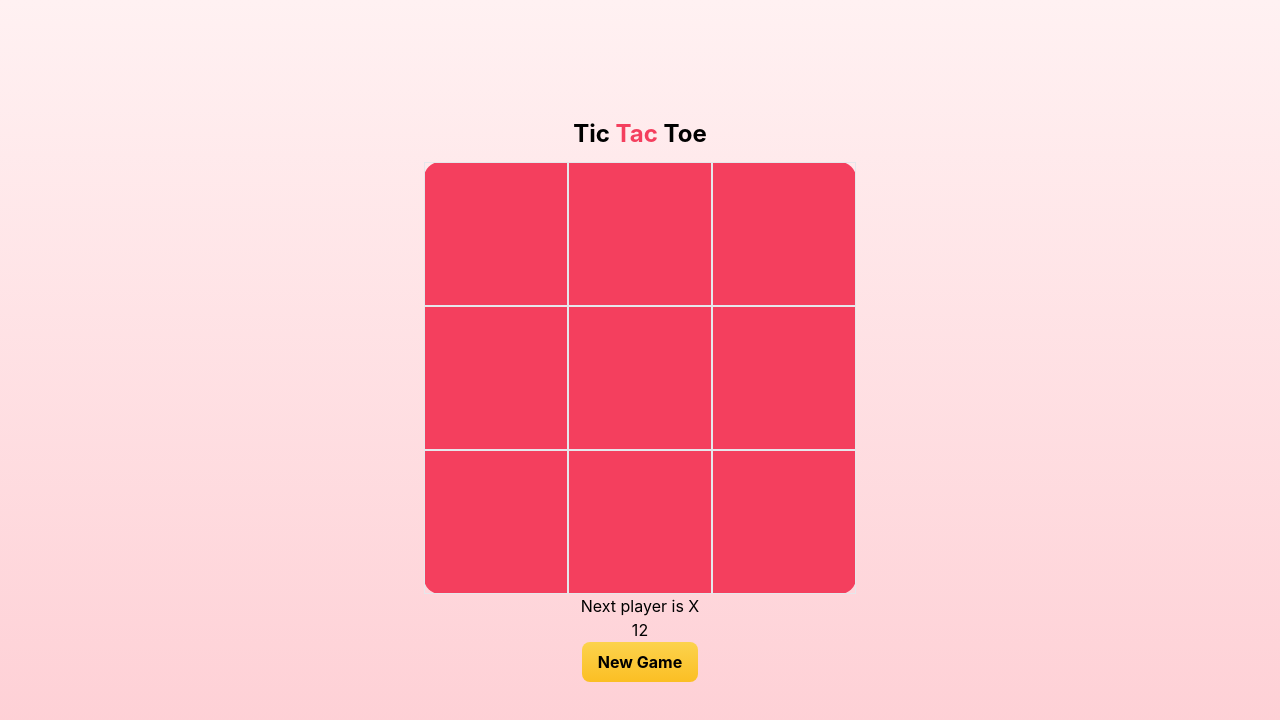
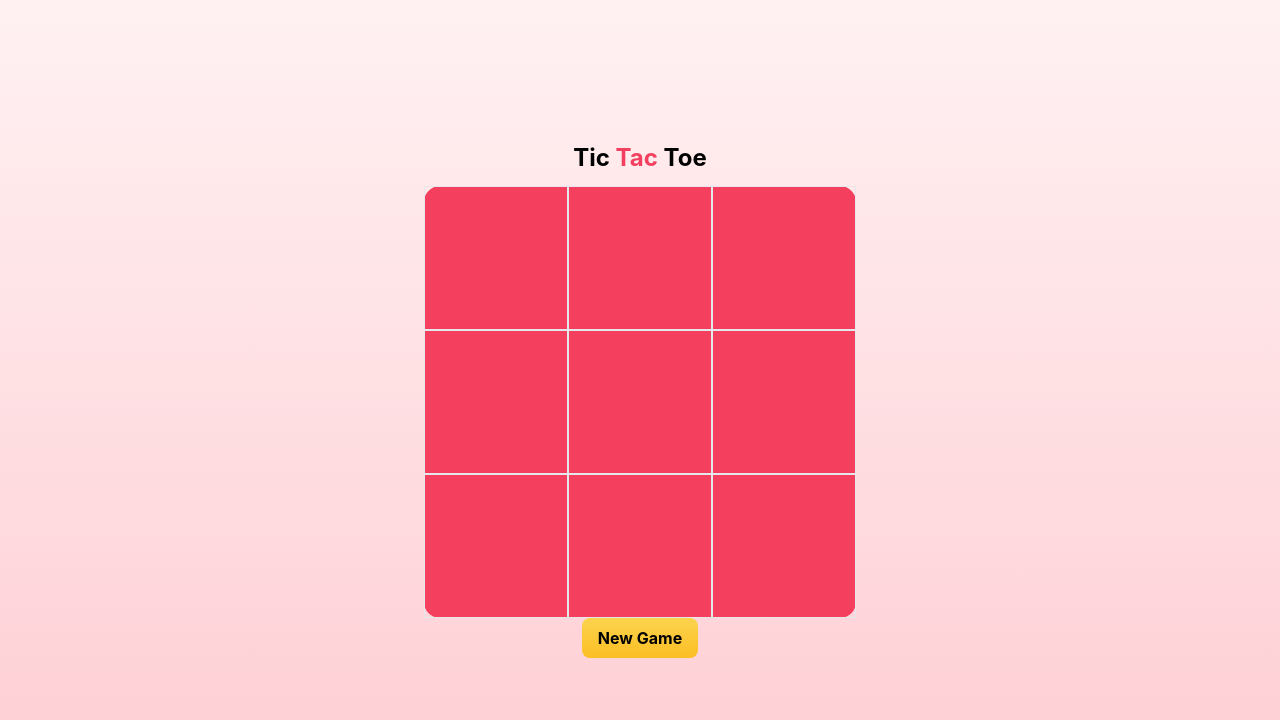
Before and after one commit to fs98/tic-tac-toe, a React (Create React App) app: page / in a window 1280 px wide. Shown: the top 720 px of the page. Built offline with nearby package versions, Linux system fonts and the light colour scheme.

Commit message:
refactor: move status displaying element to Board component

```diff
--- a/src/App.js
+++ b/src/App.js
@@ -1,7 +1,4 @@
 import { Board } from "./components/Board";
-
-const status = "Next player is X";
-const moves = ["1", "2"];
 
 const App = () => (
   <>
@@ -12,10 +9,6 @@ const App = () => (
           Tic <span className="text-rose-500">Tac</span> Toe
         </h1>
         <Board />
-        <div className="text-center px-10">
-          <p>{status}</p>
-          <ul>{moves}</ul>
-        </div>
         <button className="px-4 py-2 rounded-lg font-bold bg-gradient-to-b from-amber-300 to-amber-400 hover:from-amber-400 hover:to-amber-500">
           New Game
         </button>
```
